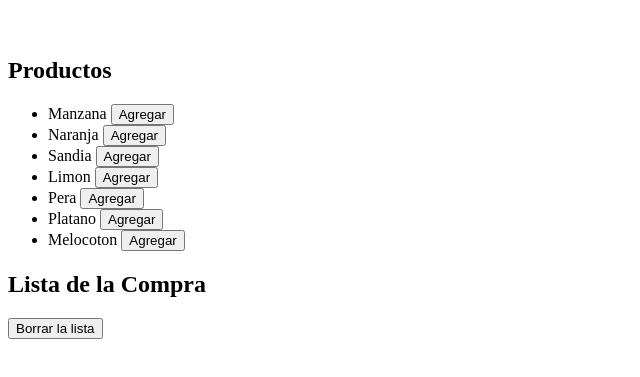
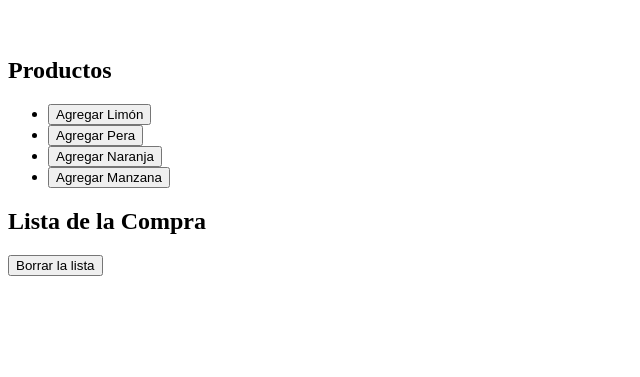
Before and after one commit to navarrorafa/web-storage-rafael, a plain HTML site: page index.html in a window 1280 px wide. Shown: the part 61-438 px from the top of the page, without its empty margins (0-640 px from the left). Drawn offline with Linux system fonts and the light colour scheme.

Commit message:
Hecho en clase

```diff
--- a/index.html
+++ b/index.html
@@ -20,35 +20,8 @@
 
             <div class="productos" id="productos">
                 <h2>Productos</h2>
-                <ul>
-                    <li>
-                        Manzana
-                        <button type="submit" value="agregar" class="btnAgregar" id="btnAgregar1">Agregar</button>
-                    </li>
-                    <li>
-                        Naranja
-                        <button type="submit" value="agregar" class="btnAgregar" id="btnAgregar2">Agregar</button>
-                    </li>
-                    <li>
-                        Sandia
-                        <button type="submit" value="agregar" class="btnAgregar" id="btnAgregar3">Agregar</button>
-                    </li>
-                    <li>
-                        Limon
-                        <button type="submit" value="agregar" class="btnAgregar" id="btnAgregar4">Agregar</button>
-                    </li>
-                    <li>
-                        Pera
-                        <button type="submit" value="agregar" class="btnAgregar" id="btnAgregar5">Agregar</button>
-                    </li>
-                    <li>
-                        Platano
-                        <button type="submit" value="agregar" class="btnAgregar" id="btnAgregar6">Agregar</button>
-                    </li>
-                    <li>
-                        Melocoton
-                        <button type="submit" value="agregar" class="btnAgregar" id="btnAgregar7">Agregar</button>
-                    </li>
+                <ul id="listaProductos">
+
                 </ul>
             </div>
 
--- a/js/main.js
+++ b/js/main.js
@@ -0,0 +1,50 @@
+
+const listaProductos = document.querySelector('#listaProductos');
+const lista = document.querySelector('#lista');
+const fragment = document.createDocumentFragment();
+
+
+let arrayProductos = ['Limón', 'Pera', 'Naranja', 'Manzana']
+
+let arrayLocal = []
+
+
+document.addEventListener('click', (ev) => {
+
+    if (ev.target.matches('.btnAgregar')) {
+        const valor = ev.target.value
+
+        almacenarArray(valor)
+
+    }
+})
+
+const pintarBotones = () => {
+
+    arrayProductos.forEach((item) => {
+        let li = document.createElement('LI')
+        let btn = document.createElement('BUTTON');
+        btn.classList.add('btnAgregar')
+        btn.value = item
+        btn.innerHTML = `Agregar ${item}`
+
+        li.append(btn)
+        fragment.append(li)
+    })
+
+    listaProductos.append(fragment)
+
+}
+const almacenarArray = (valor) => {
+
+    arrayLocal.push(valor)
+}
+
+const agregarLocal = (valor) => {
+
+    localStorage.setItem
+}
+
+
+
+pintarBotones()
```
